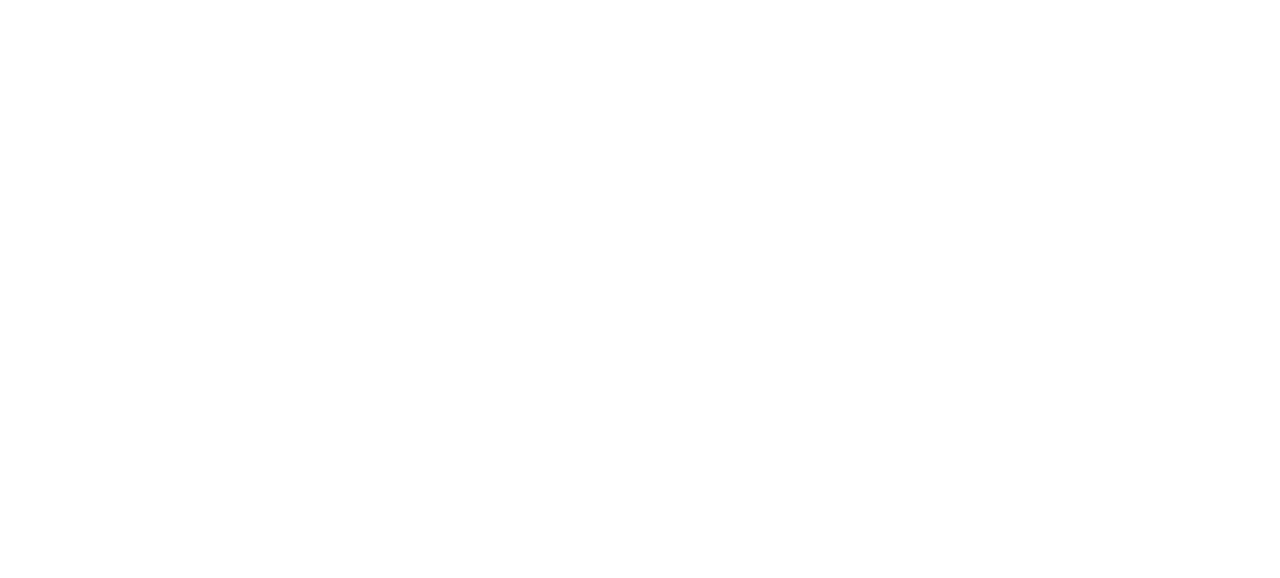
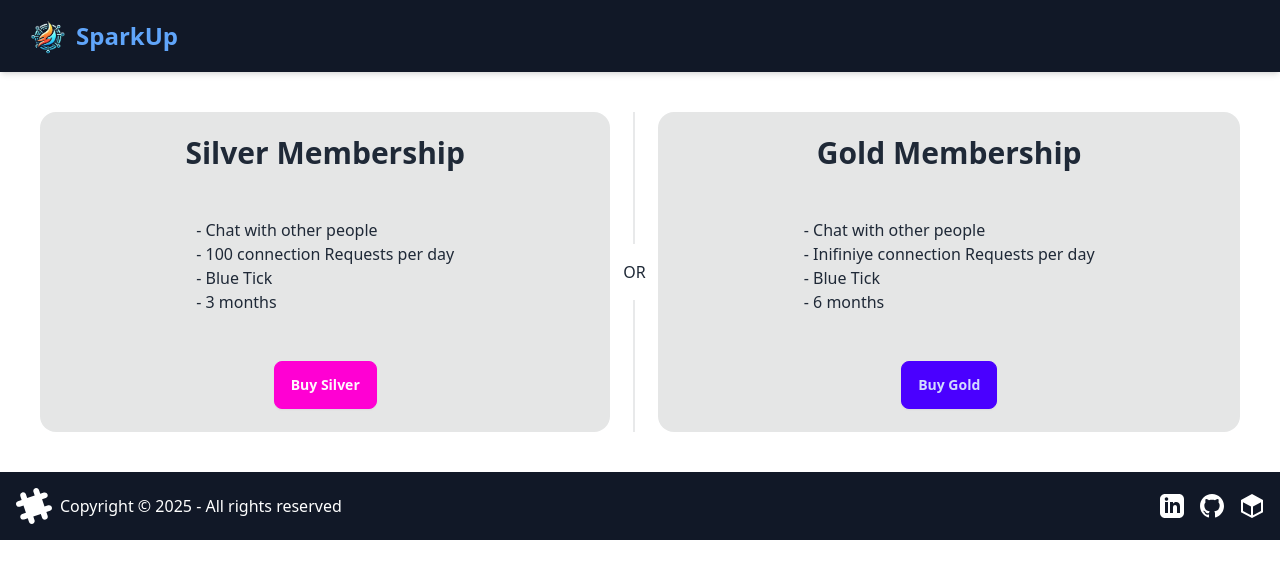
Before and after one commit to Er-Mithleshsharma/SparkUp-Web, a React (Vite) app: page /premium in a window 1280 px wide. Before the commit this address had no page. Shown: the top 578 px of the page. Built offline with nearby package versions, Linux system fonts and the light colour scheme; no server answers.

Commit message:
integrated Razorpay

```diff
--- a/index.html
+++ b/index.html
@@ -2,9 +2,10 @@
 <html lang="en">
   <head>
     <meta charset="UTF-8" />
-    <link rel="icon" type="png" href="/logo.jpg" />
+    <link rel="icon" type="png" href=" /logo.jpg" />
     <meta name="viewport" content="width=device-width, initial-scale=1.0" />
     <title>SparkUp</title>
+    <script src="https://checkout.razorpay.com/v1/checkout.js"></script>
   </head>
   <body>
     <div id="root"></div>
--- a/src/App.jsx
+++ b/src/App.jsx
@@ -7,6 +7,7 @@ import appStore from "./utils/appStore";
 import Feed from "./components/Feed";
 import Connections from "./components/Connections";
 import Requests from "./components/Requests";
+import Premium from "./components/Premium";
 function App() {
   return (
     <>
@@ -19,6 +20,7 @@ function App() {
               <Route path="/profile" element={<Profile />} />
               <Route path="/connections" element={<Connections />} />
               <Route path="/requests" element={<Requests/>} />
+              <Route path="/premium" element={<Premium />} />
             </Route>
           </Routes>
         </BrowserRouter>
--- a/src/components/Feed.jsx
+++ b/src/components/Feed.jsx
@@ -28,7 +28,7 @@ const Feed = () => {
   if (!feed) {
     return (
       <div className="flex h-screen items-center justify-center bg-neutral text-white text-xl font-semibold">
-        No Feed Available Sorry for the Inconvenience
+
       </div>
     )
   }
@@ -45,7 +45,7 @@ const Feed = () => {
 
   return (
     feed && (
-      <div className="flex justify-center items-center  py-5 bg-neutral h-screen">
+      <div className="flex justify-center items-center  bg-neutral min-h-[90vh]">
         <UserCard user={feed[0]} />
       </div>
     )
--- a/src/components/Login.jsx
+++ b/src/components/Login.jsx
@@ -4,6 +4,7 @@ import { useDispatch } from "react-redux";
 import { addUser } from "../utils/userSlice";
 import { useNavigate } from "react-router-dom";
 import { BASE_URL } from "../utils/constants";
+import { FaEye, FaEyeSlash } from "react-icons/fa"; // Import eye icons from react-icons
 
 const Login = () => {
   const [emailId, setEmailId] = useState("");
@@ -12,6 +13,7 @@ const Login = () => {
   const [lastName, setLastName] = useState("");
   const [isLoginForm, setIsLoginForm] = useState(true);
   const [error, setError] = useState("");
+  const [showPassword, setShowPassword] = useState(false); // State to manage password visibility
   const dispatch = useDispatch();
   const navigate = useNavigate();
 
@@ -94,17 +96,23 @@ const Login = () => {
             placeholder="Enter your email"
           />
         </div>
-        <div className="mt-4">
+        <div className="mt-4 relative">
           <label className="block text-sm font-medium text-gray-700">
             Password
           </label>
           <input
-            type="password"
+            type={showPassword ? "text" : "password"} // Toggle input type
             value={password}
             onChange={(e) => setPassword(e.target.value)}
             className="mt-1 block w-full px-4 py-2 border border-gray-300 rounded-lg shadow-sm focus:outline-none focus:ring-2 focus:ring-blue-500"
             placeholder="Enter your password"
           />
+          <button
+            onClick={() => setShowPassword(!showPassword)} // Toggle password visibility
+            className="absolute inset-y-0 right-0 pr-3 flex items-center text-sm leading-5 mt-7"
+          >
+            {showPassword ? <FaEye /> : <FaEyeSlash />} {/* Toggle eye icon */}
+          </button>
         </div>
         <button
           onClick={isLoginForm ? handleLogin : handleSignUp}
--- a/src/components/Navbar.jsx
+++ b/src/components/Navbar.jsx
@@ -42,17 +42,21 @@ const NavBar = () => {
 
   return (
     <div className="bg-[#111827] shadow-md py-3 px-6 flex items-center justify-between text-white">
-
-
       {/* Logo */}
-      <Link to= {user ? "/" : "/login"} className="text-2xl font-semibold text-blue-400 hover:text-blue-300 flex gap-1 items-center">
-         <img className="h-12" src="public\logo_noBg.png" alt="" /> <p>SparkUp</p>
+      <Link
+        to={user ? "/" : "/login"}
+        className="text-2xl font-semibold text-blue-400 hover:text-blue-300 flex gap-1 items-center"
+      >
+        <img className="h-12" src="\logo_noBg.png" alt="" /> <p>SparkUp</p>
       </Link>
 
       {user && (
         <div className="flex items-center space-x-6">
           {/* Connections Icon */}
-          <Link to="/connections" className="flex items-center text-gray-300 hover:text-blue-300 transition">
+          <Link
+            to="/connections"
+            className="flex items-center text-gray-300 hover:text-blue-300 transition"
+          >
             <FiUsers size={22} />
             <span className="ml-2 hidden sm:inline">Connections</span>
           </Link>
@@ -63,7 +67,11 @@ const NavBar = () => {
               className="flex items-center space-x-2 hover:bg-gray-800 px-3 py-2 rounded-lg transition"
               onClick={() => setDropdownOpen(!isDropdownOpen)}
             >
-              <img src={user.photoUrl} alt="User Avatar" className="w-10 h-10 rounded-full border border-gray-600 object-cover" />
+              <img
+                src={user.photoUrl}
+                alt="User Avatar"
+                className="w-10 h-10 rounded-full border border-gray-600 object-cover"
+              />
               <span className="hidden sm:inline">{user.firstName}</span>
               <MdKeyboardArrowDown size={20} />
             </button>
@@ -73,13 +81,27 @@ const NavBar = () => {
               <div className="absolute right-0 mt-3 w-48 bg-[#1f2937] shadow-lg rounded-md py-2">
                 <ul className="text-sm text-gray-300">
                   <li>
-                    <Link to="/profile" className="block px-4 py-2 hover:bg-gray-700 rounded-t-md">
+                    <Link
+                      to="/profile"
+                      className="block px-4 py-2 hover:bg-gray-700 rounded-t-md"
+                    >
                       Profile
                     </Link>
                   </li>
                   <li>
-                    <Link to="/requests" className="block px-4 py-2 hover:bg-gray-700">
+                    <Link
+                      to="/requests"
+                      className="block px-4 py-2 hover:bg-gray-700"
+                    >
                       Requests
+                    </Link>
+                  </li>
+                  <li>
+                    <Link
+                      to="/premium"
+                      className="block px-4 py-2 hover:bg-gray-700"
+                    >
+                      Premium
                     </Link>
                   </li>
                   <li>
--- /dev/null
+++ b/src/components/Premium.jsx
@@ -0,0 +1,93 @@
+import axios from "axios";
+import { BASE_URL } from "../utils/constants";
+import { useEffect, useState } from "react";
+
+const Premium = () => {
+  const [isUserPremium, setIsUserPremium] = useState(false);
+  useEffect(() => {
+    verifyPremiumUser();
+  }, []);
+
+  const verifyPremiumUser = async () => {
+    const res = await axios.get(BASE_URL + "/premium/verify", {
+      withCredentials: true,
+    });
+
+    if (res.data.isPremium) {
+      setIsUserPremium(true);
+    }
+  };
+
+  const handleBuyClick = async (type) => {
+    const order = await axios.post(
+      BASE_URL + "/payment/create",
+      {
+        membershipType: type,
+      },
+      { withCredentials: true }
+    );
+
+    const { amount, keyId, currency, notes, orderId } = order.data;
+
+    const options = {
+      key: keyId,
+      amount,
+      currency,
+      name: "SparkUp",
+      description: "Connect to other developers",
+      order_id: orderId,
+      prefill: {
+        name: notes.firstName + " " + notes.lastName,
+        email: notes.emailId,
+        contact: "9999999999",
+      },
+      theme: {
+        color: "#F37254",
+      },
+      handler: verifyPremiumUser,
+    };
+
+    const rzp = new window.Razorpay(options);
+    rzp.open();
+  };
+  return isUserPremium ? (
+    "You're are already a premium user"
+  ) : (
+    <div className="m-10">
+      <div className="flex w-full">
+        <div className="card bg-base-300 rounded-box grid h-80 flex-grow place-items-center">
+          <h1 className="font-bold text-3xl">Silver Membership</h1>
+          <ul>
+            <li> - Chat with other people</li>
+            <li> - 100 connection Requests per day</li>
+            <li> - Blue Tick</li>
+            <li> - 3 months</li>
+          </ul>
+          <button
+            onClick={() => handleBuyClick("silver")}
+            className="btn btn-secondary"
+          >
+            Buy Silver
+          </button>
+        </div>
+        <div className="divider divider-horizontal">OR</div>
+        <div className="card bg-base-300 rounded-box grid h-80 flex-grow place-items-center">
+          <h1 className="font-bold text-3xl">Gold Membership</h1>
+          <ul>
+            <li> - Chat with other people</li>
+            <li> - Inifiniye connection Requests per day</li>
+            <li> - Blue Tick</li>
+            <li> - 6 months</li>
+          </ul>
+          <button
+            onClick={() => handleBuyClick("gold")}
+            className="btn btn-primary"
+          >
+            Buy Gold
+          </button>
+        </div>
+      </div>
+    </div>
+  );
+};
+export default Premium;
--- a/src/utils/constants.js
+++ b/src/utils/constants.js
@@ -1 +1,2 @@
-export const BASE_URL = "http://localhost:7777";
+
+export const BASE_URL = location.hostname === "localhost" ? "http://localhost:7777" : "/api";
```
